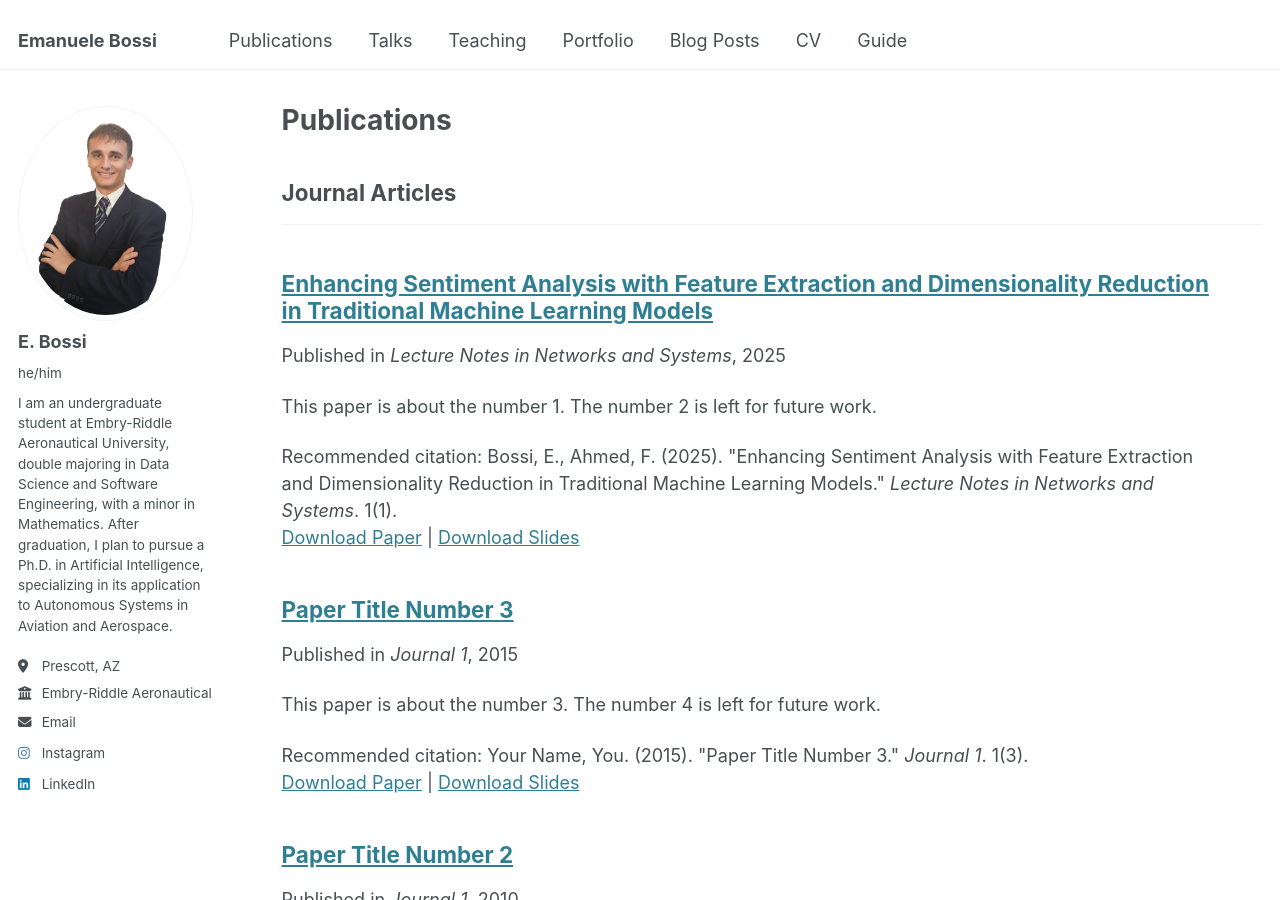
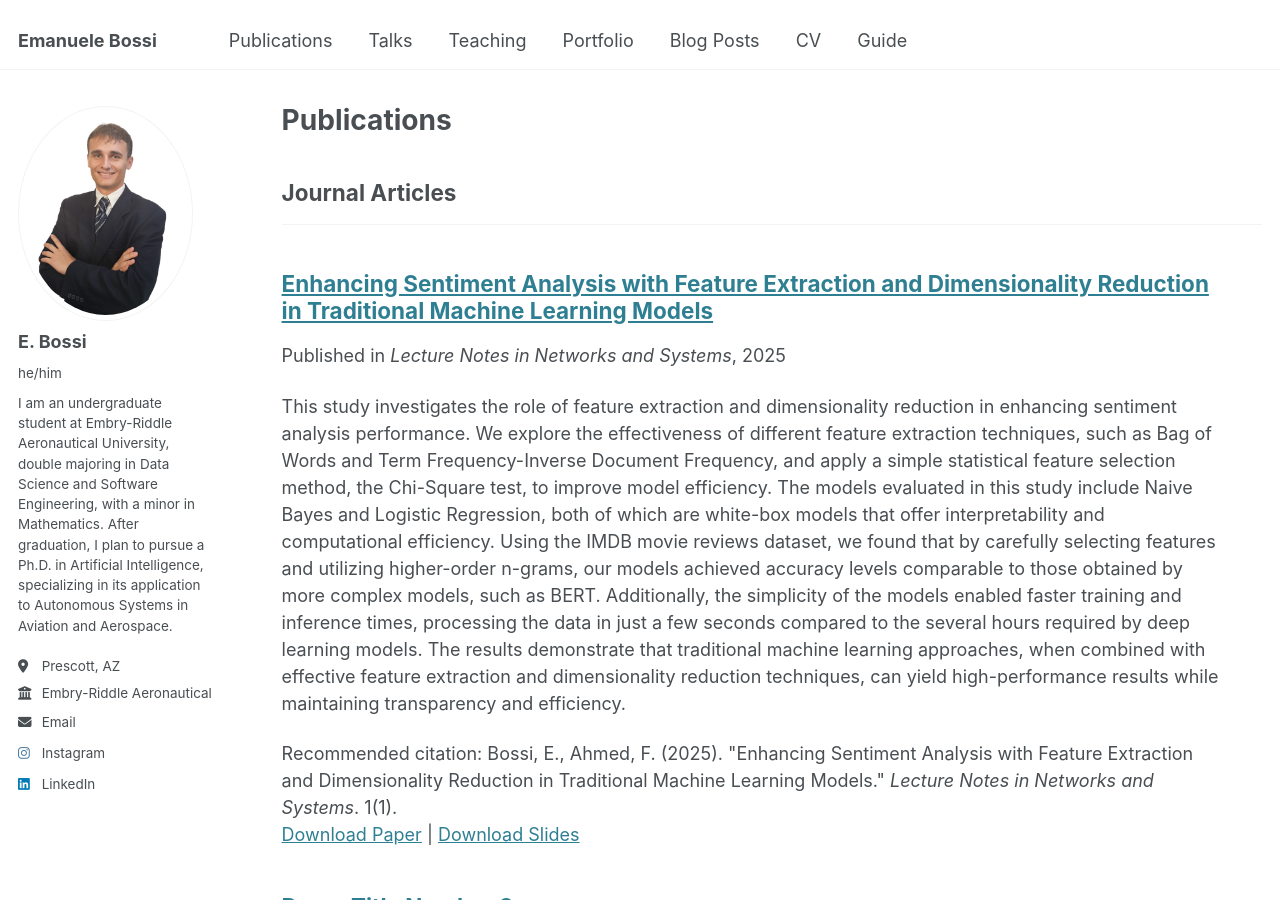
Before and after one commit to bossiemanuele/bossiemanuele.github.io, a Jekyll site: the page built from _pages/publications.html, in a window 1280 px wide and 900 px high. Built offline with Jekyll 4.4.1, drawn with Linux system fonts in a browser that asks for light colours.

Commit message:
Update 2025-08-28-Enhancing-Sentiment-Analysis-with-Feature-Extraction-and-Dimensionality-Reduction-in-Traditional-Machine-Learning-Models.md

```diff
--- a/_publications/2025-08-28-Enhancing-Sentiment-Analysis-with-Feature-Extraction-and-Dimensionality-Reduction-in-Traditional-Machine-Learning-Models.md
+++ b/_publications/2025-08-28-Enhancing-Sentiment-Analysis-with-Feature-Extraction-and-Dimensionality-Reduction-in-Traditional-Machine-Learning-Models.md
@@ -3,7 +3,7 @@ title: "Enhancing Sentiment Analysis with Feature Extraction and Dimensionality
 collection: publications
 category: manuscripts
 permalink: /publication/2025-08-28-Enhancing-Sentiment-Analysis-with-Feature-Extraction-and-Dimensionality-Reduction-in-Traditional-Machine-Learning-Models
-excerpt: 'This paper is about the number 1. The number 2 is left for future work.'
+excerpt: 'This study investigates the role of feature extraction and dimensionality reduction in enhancing sentiment analysis performance. We explore the effectiveness of different feature extraction techniques, such as Bag of Words and Term Frequency-Inverse Document Frequency, and apply a simple statistical feature selection method, the Chi-Square test, to improve model efficiency. The models evaluated in this study include Naive Bayes and Logistic Regression, both of which are white-box models that offer interpretability and computational efficiency. Using the IMDB movie reviews dataset, we found that by carefully selecting features and utilizing higher-order n-grams, our models achieved accuracy levels comparable to those obtained by more complex models, such as BERT. Additionally, the simplicity of the models enabled faster training and inference times, processing the data in just a few seconds compared to the several hours required by deep learning models. The results demonstrate that traditional machine learning approaches, when combined with effective feature extraction and dimensionality reduction techniques, can yield high-performance results while maintaining transparency and efficiency.'
 date: 2025-08-28
 venue: 'Lecture Notes in Networks and Systems'
 slidesurl: 'http://academicpages.github.io/files/slides1.pdf'
```
